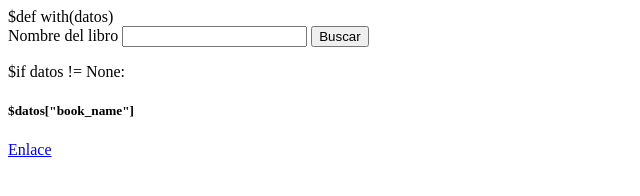
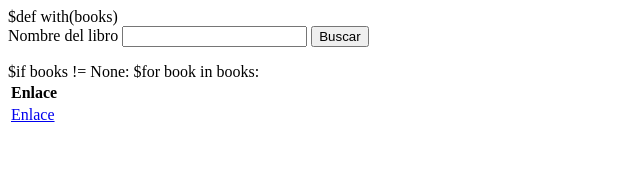
Before and after one commit to salvadorhm/demo-requests, a plain HTML site: page demo/mvc/index.html in a window 1280 px wide. Shown: the whole page, without its empty margins (0-640 px from the left). Drawn offline with Linux system fonts and the light colour scheme.

Commit message:
google books 3

```diff
--- a/demo/mvc/index.html
+++ b/demo/mvc/index.html
@@ -1,4 +1,4 @@
-$def with(datos)
+$def with(books)
 <html>
     <head>
     </head>
@@ -10,7 +10,14 @@ $def with(datos)
         </form>
     </body>
 
-    $if datos != None:
-        <h5>$datos["book_name"]</h5>
-        <a target="blank" href="$datos['url']">Enlace</a>
+    $if books != None:
+        <table>
+            <tr>
+                <th>Enlace</th>
+            </tr>
+        $for book in books:
+            <tr>
+                <td><a target="blank" href="$book['url']">Enlace</a></td>
+            </tr>
+        </table>
 </html>
```
Also changed, not shown: 1 other file.
